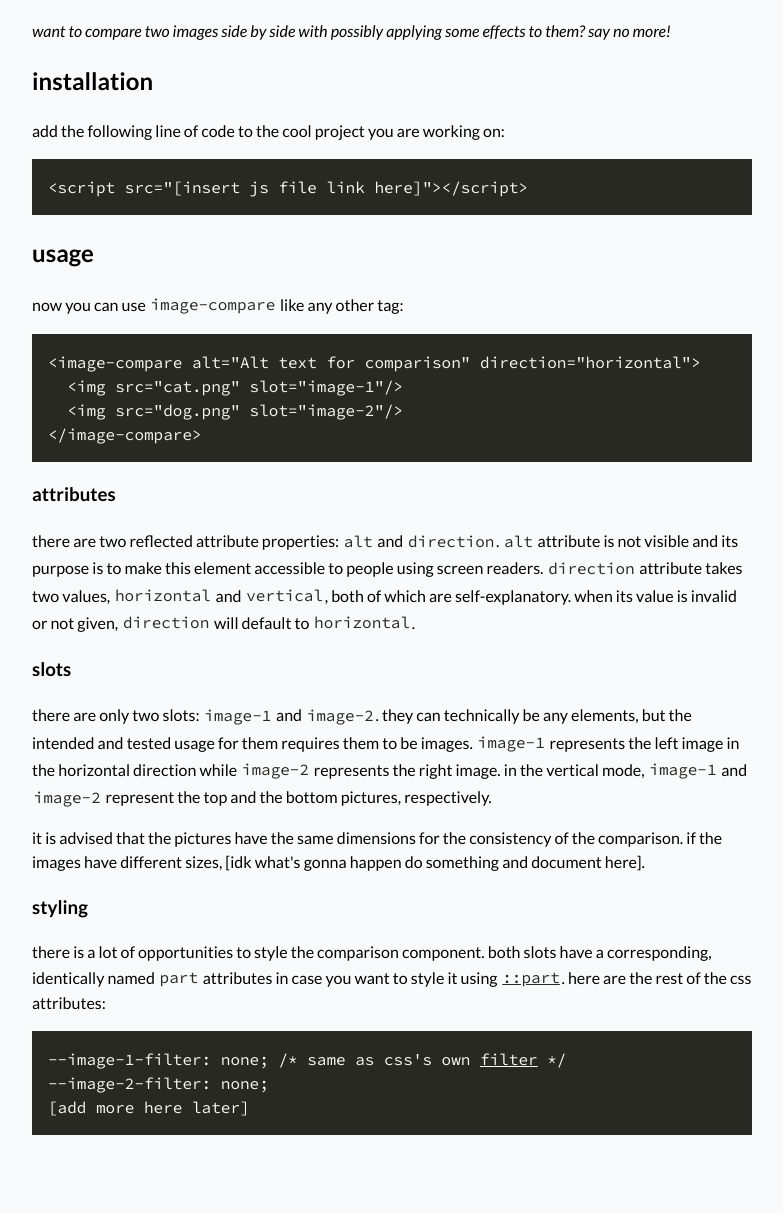
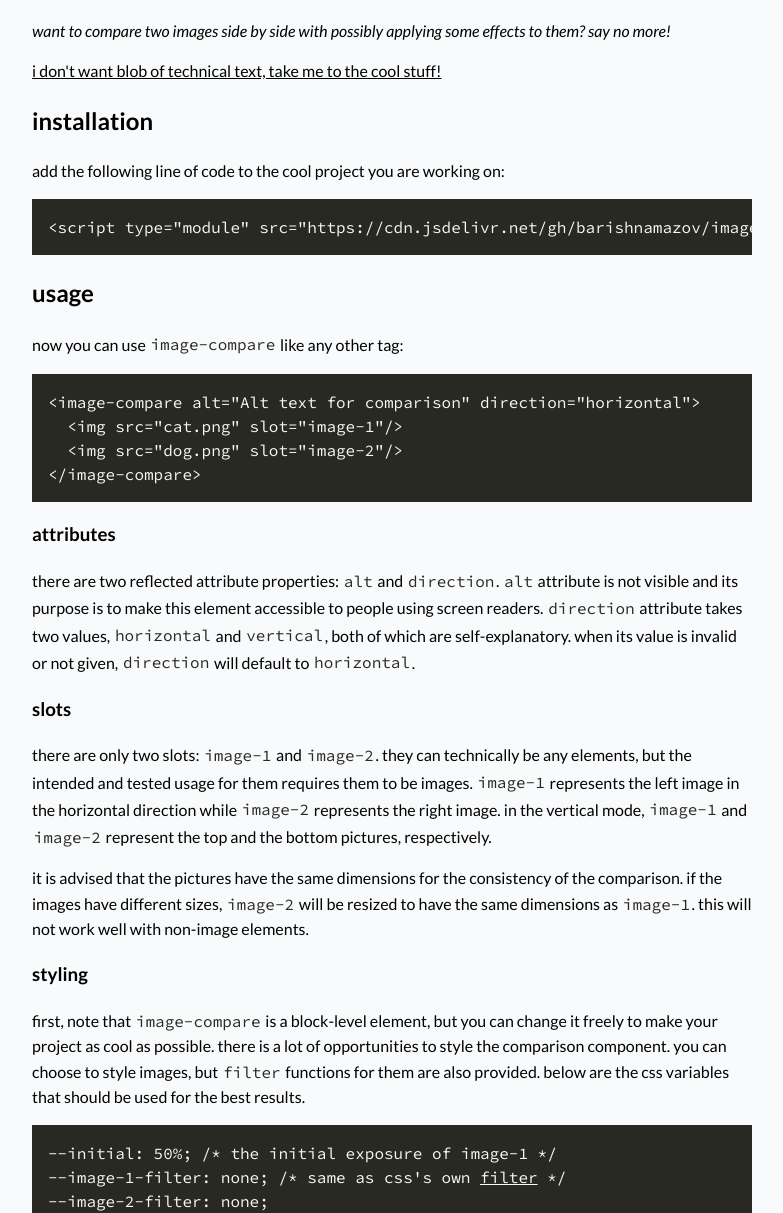
Before and after one commit to BarishNamazov/image-compare, a plain HTML site: page docs/index.html in a window 1280 px wide. Shown: the part 96-1309 px from the top of the page, without its empty margins (248-1031 px from the left). Before the commit the page ends 1274 px from the top, so only its background shows below. Drawn offline with Linux system fonts and the light colour scheme.

Commit message:
documentation updated, still need examples

```diff
--- a/docs/index.html
+++ b/docs/index.html
@@ -34,8 +34,10 @@
       color: hsl(60, 30%, 96%);
     }
     a * {
-
       text-decoration: underline;
+    }
+    a {
+      color: inherit;
     }
   </style>
 </head>
@@ -43,10 +45,11 @@
   <main>
     <h1>image-compare</h1>
     <p><em>want to compare two images side by side with possibly applying some effects to them? say no more!</em></p>
-    <h2>installation</h2>
+    <a href="#examples">i don't want blob of technical text, take me to the cool stuff!</a>
+    <h2 id="installation">installation</h2>
     <p>add the following line of code to the cool project you are working on:</p>
-    <pre><code>&lt;script src=&quot;[insert js file link here]&quot;&gt;&lt;/script&gt;</code></pre>
-    <h2>usage</h2>
+    <pre><code>&lt;script type="module" src=&quot;https://cdn.jsdelivr.net/gh/barishnamazov/image-compare@main/src/index.js&quot;&gt;&lt;/script&gt;</code></pre>
+    <h2 id="usage">usage</h2>
     <p>now you can use <code>image-compare</code> like any other tag:</p>
     <pre><code>&lt;image-compare alt=&quot;Alt text for comparison&quot; direction=&quot;horizontal&quot;&gt;
   &lt;img src=&quot;cat.png&quot; slot=&quot;image-1&quot;/&gt;
@@ -57,13 +60,23 @@
   <p>there are two reflected attribute properties: <code>alt</code> and <code>direction</code>. <code>alt</code> attribute is not visible and its purpose is to make this element accessible to people using screen readers. <code>direction</code> attribute takes two values, <code>horizontal</code> and <code>vertical</code>, both of which are self-explanatory. when its value is invalid or not given, <code>direction</code> will default to <code>horizontal</code>.</p>
   <h3>slots</h3>
   <p>there are only two slots: <code>image-1</code> and <code>image-2</code>. they can technically be any elements, but the intended and tested usage for them requires them to be images. <code>image-1</code> represents the left image in the horizontal direction while <code>image-2</code> represents the right image. in the vertical mode, <code>image-1</code> and <code>image-2</code> represent the top and the bottom pictures, respectively.</p>
-  <p>it is advised that the pictures have the same dimensions for the consistency of the comparison. if the images have different sizes, [idk what's gonna happen do something and document here].</p>
+  <p>it is advised that the pictures have the same dimensions for the consistency of the comparison. if the images have different sizes, <code>image-2</code> will be resized to have the same dimensions as <code>image-1</code>. this will not work well with non-image elements.</p>
   <h3>styling</h3>
-  <p>there is a lot of opportunities to style the comparison component. both slots have a corresponding, identically named <code>part</code> attributes in case you want to style it using <a href="https://developer.mozilla.org/en-US/docs/Web/CSS/::part" target="_blank" rel="noopener noreferrer"><code>::part</code></a>. here are the rest of the css attributes:</p>
-  <pre><code>--image-1-filter: none; /* same as css's own <a href="https://developer.mozilla.org/en-US/docs/Web/CSS/filter" target="_blank" rel="noopener noreferrer">filter</a> */
+  <p>first, note that <code>image-compare</code> is a block-level element, but you can change it freely to make your project as cool as possible. there is a lot of opportunities to style the comparison component. you can choose to style images, but <code>filter</code> functions for them are also provided. below are the css variables that should be used for the best results.</p>
+  <pre><code>--initial: 50%; /* the initial exposure of image-1 */
+--image-1-filter: none; /* same as css's own <a href="https://developer.mozilla.org/en-US/docs/Web/CSS/filter" target="_blank" rel="noopener noreferrer">filter</a> */
 --image-2-filter: none;
-[add more here later]</code></pre>
-  <h3></h3>
+--divider-size: 2px;
+--divider-color: white;
+--thumb: /* omitted svg data */;
+--thumb-size: 2em;
+--thumb-background-color: white;
+--thumb-opacity: 0.9;
+--thumb-border: 2px solid black;
+</code></pre>
+  <h2 id="examples">examples</h2>
+  <p>check here later</p>
   </main>
+  <script src="https://cdn.jsdelivr.net/gh/barishnamazov/image-compare@main/src/index.js" type="module"></script>
 </body>
 </html>
```
